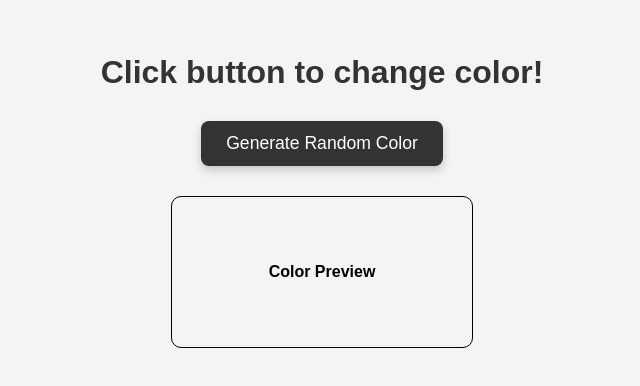
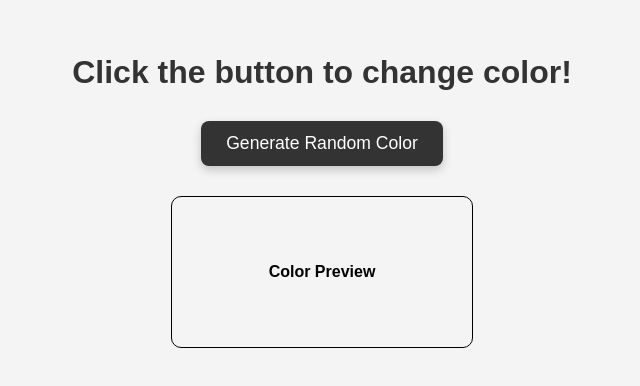
Before and after one commit to ritvik89/Random-Color-Generator, a plain HTML site: page index.html in a window 1280 px wide. Shown: the part 210-596 px from the top of the page, without its empty margins (318-958 px from the left). Drawn offline with Linux system fonts and the light colour scheme.

Commit message:
changes in code

```diff
--- a/index.html
+++ b/index.html
@@ -1,17 +1,23 @@
 <!DOCTYPE html>
 <html lang="en">
+
 <head>
   <meta charset="UTF-8">
   <meta name="viewport" content="width=device-width, initial-scale=1.0">
   <title>Random Color Generator</title>
   <link rel="stylesheet" href="style.css">
 </head>
+
 <body>
+  <div>
+    <h1>Click the button to change color!</h1>
+  </div>
 
-  <h1>Click button to change color!</h1>
+
   <button>Generate Random Color</button>
   <div class="color-box">Color Preview</div>
 
   <script src="app.js"></script>
 </body>
+
 </html>
--- a/style.css
+++ b/style.css
@@ -11,11 +11,13 @@ body {
   transition: background-color 0.5s ease;
 }
 
-h1 {
+ div h1 {
   font-size: 2rem;
   color: #333;
   margin-bottom: 30px;
   transition: color 0.3s ease;
+  text-align: center;
+
 }
 
 button {
```
